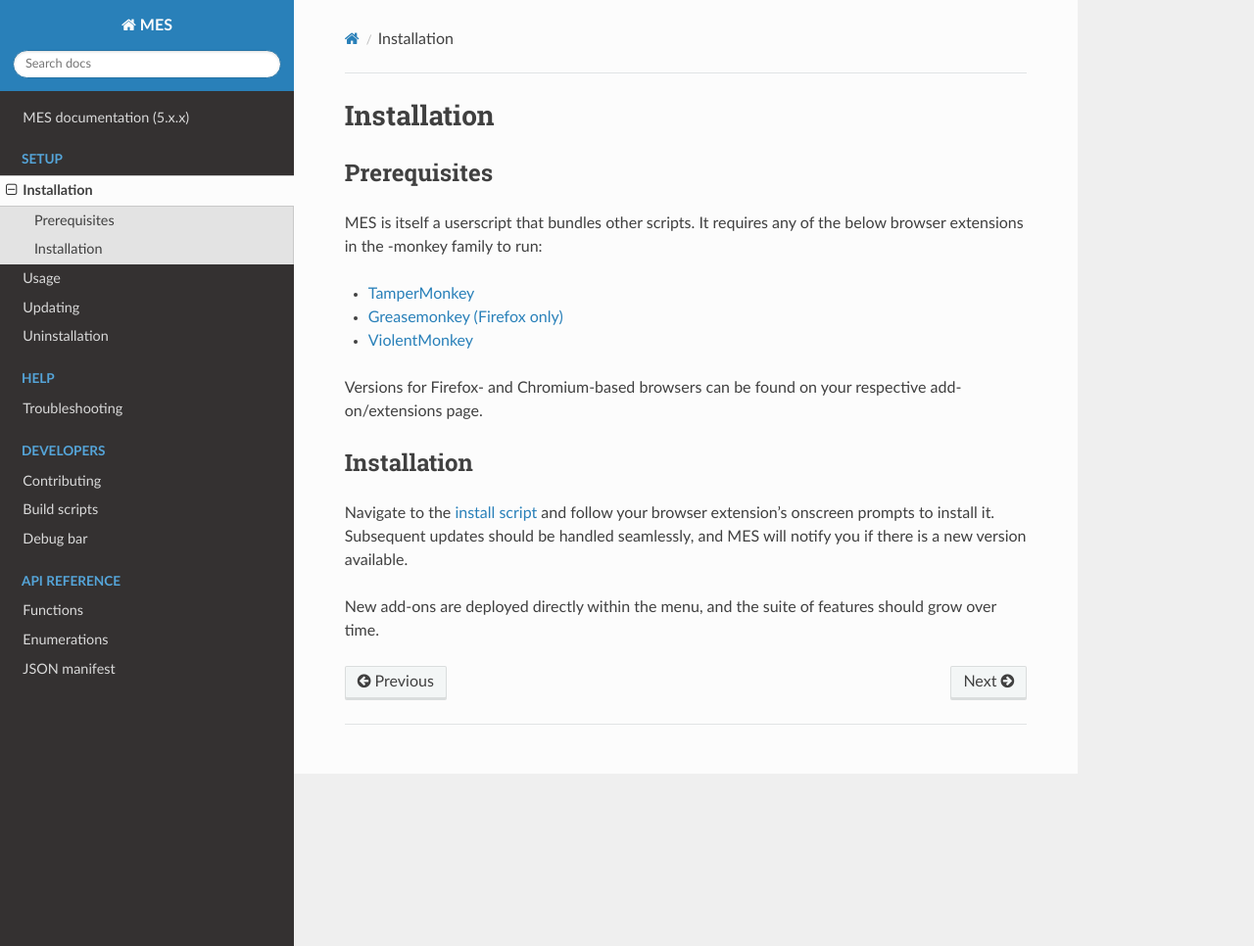
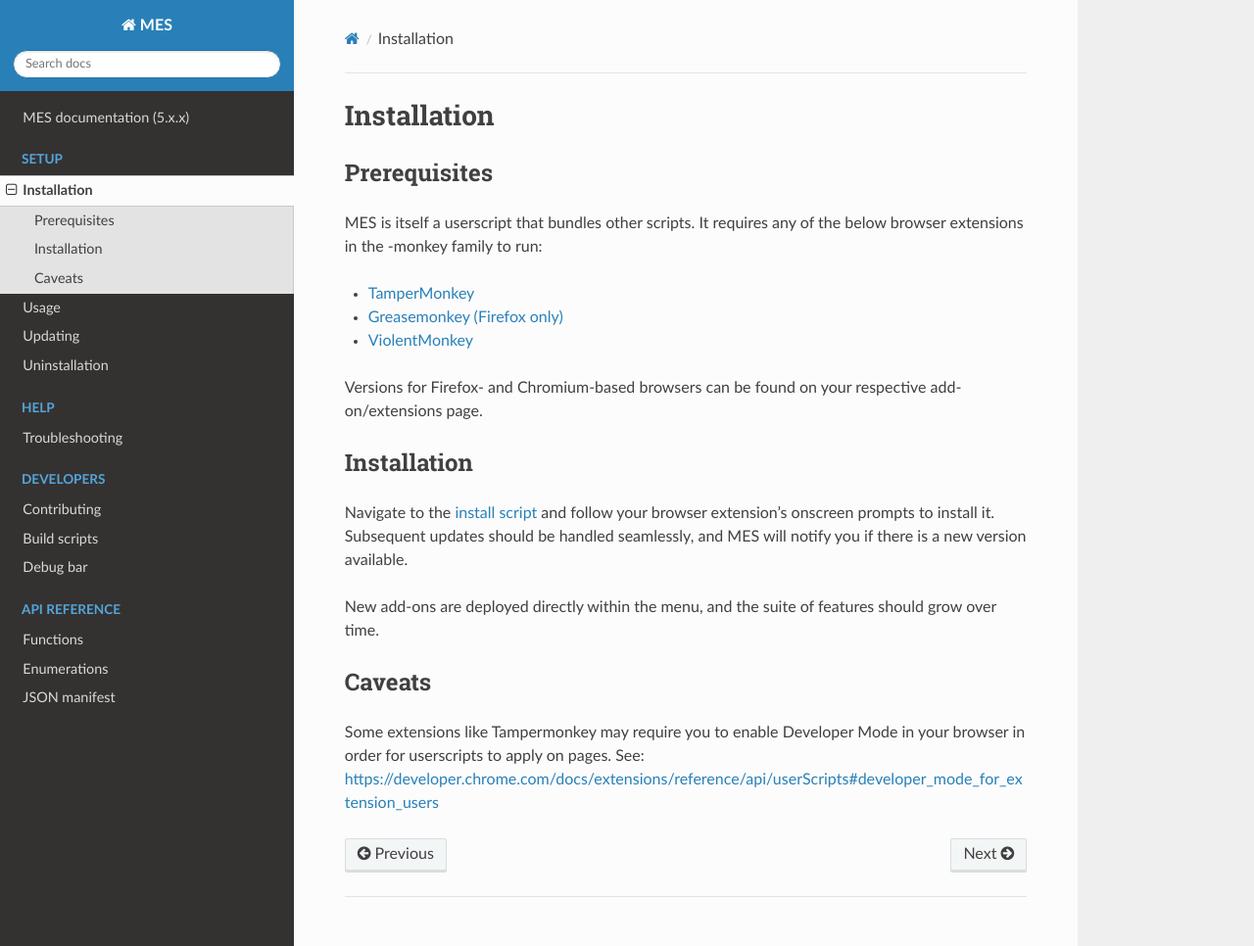
Before and after one commit to aclist/kbin-kes, a Sphinx documentation site: the page built from docs/source/installation.rst, in a window 1280 px wide and 966 px high. Shown: the whole window at 98% size. Built offline with Sphinx 7.4.7 and the Read the Docs theme 3.1.0, drawn with Linux system fonts in a browser that asks for light colours.

Commit message:
chore: add caveats section

```diff
--- a/docs/source/installation.rst
+++ b/docs/source/installation.rst
@@ -17,3 +17,8 @@
 handled seamlessly, and MES will notify you if there is a new version available.
 
 New add-ons are deployed directly within the menu, and the suite of features should grow over time.
+
+Caveats
+-------------------------
+Some extensions like Tampermonkey may require you to enable Developer Mode in your browser in order for
+userscripts to apply on pages. See: https://developer.chrome.com/docs/extensions/reference/api/userScripts#developer_mode_for_extension_users
```
